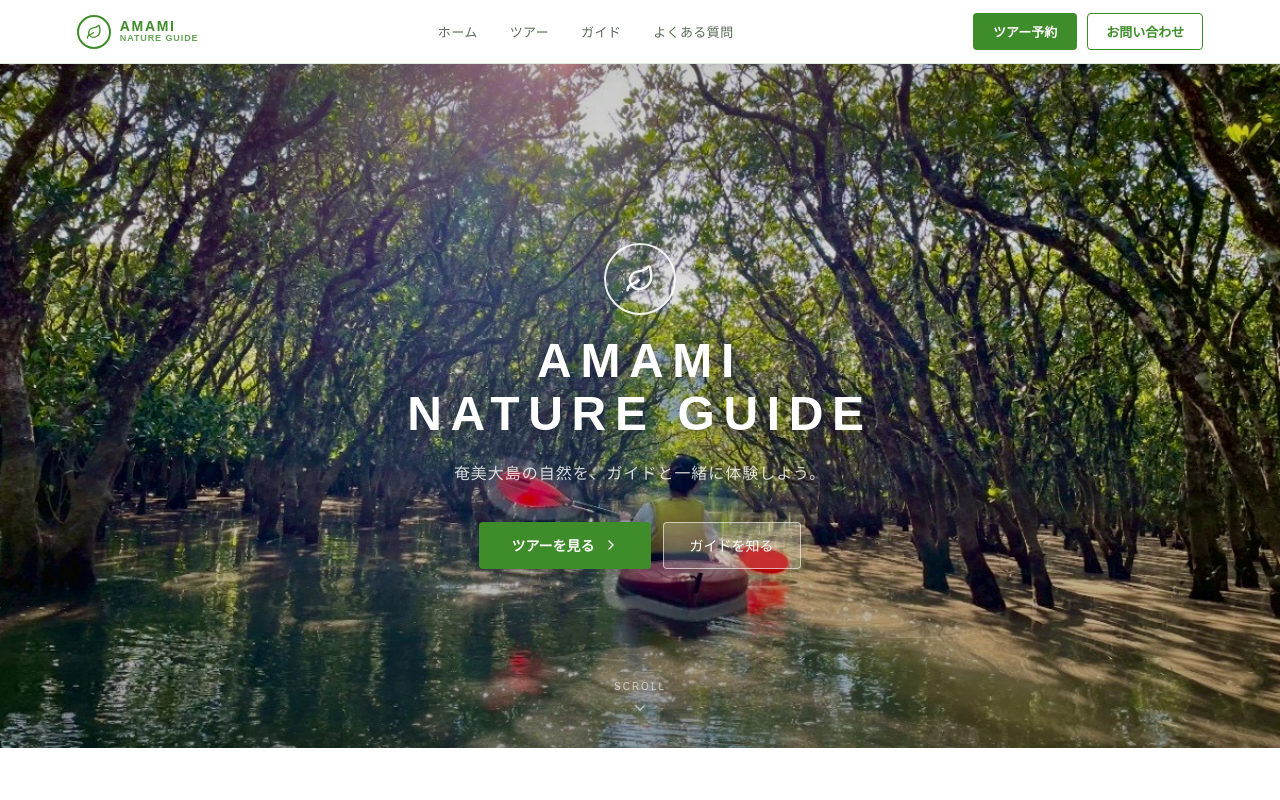
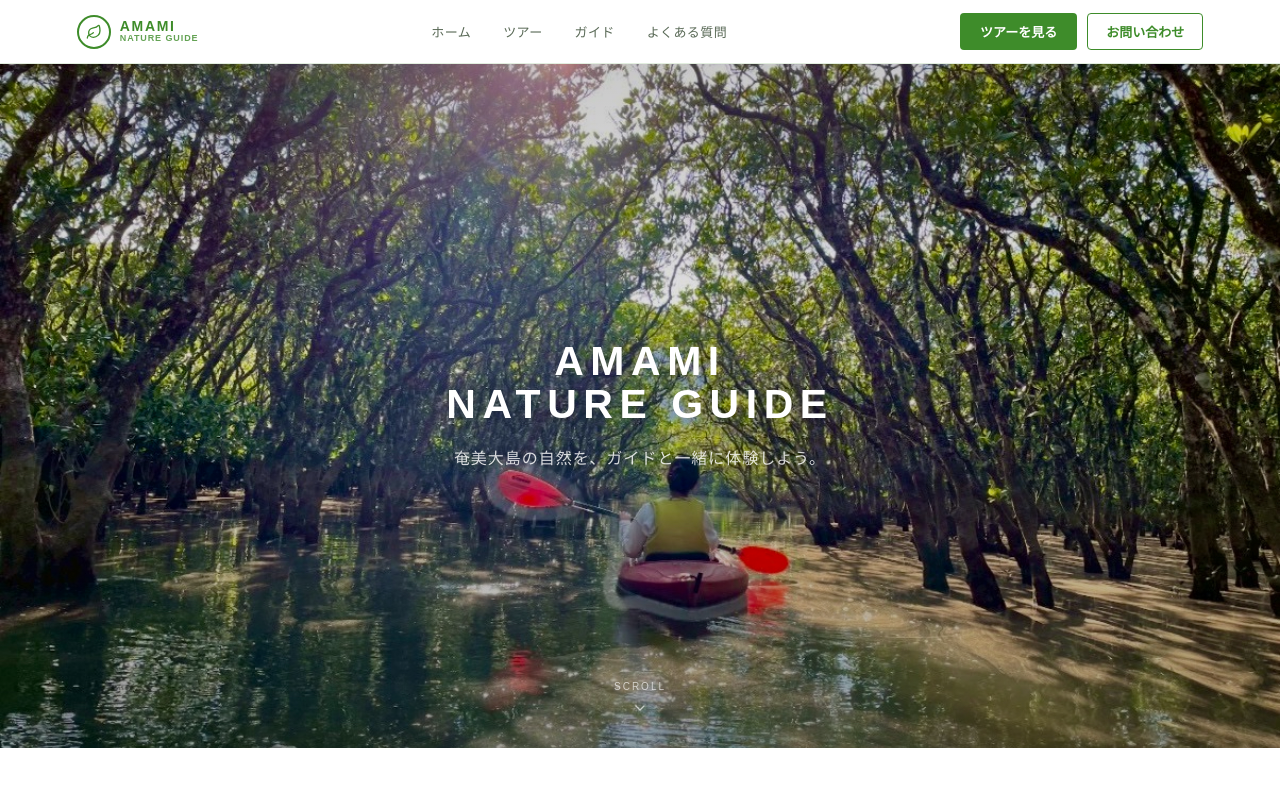
Before and after one commit to ikucha-portfolio/amami-guide-redesign, a React (Vite) app: page / in a window 1280 px wide. Shown: the top 800 px of the page. Built offline with nearby package versions, Linux system fonts and the light colour scheme.

Commit message:
HeroのCTA削除とナビ導線調整

```diff
--- a/src/components/Hero.jsx
+++ b/src/components/Hero.jsx
@@ -1,6 +1,5 @@
-import { Leaf, ChevronRight, ChevronDown } from "lucide-react";
+import { ChevronDown } from "lucide-react";
 import { ImageWithFallback } from "./ImageWithFallback";
-import { COLORS as C } from "../siteData";
 
 export default function Hero() {
   return (
@@ -22,7 +21,7 @@ export default function Hero() {
         }}
       />
 
-      {/* Very subtle overlay */}
+      {/* Overlay */}
       <div
         style={{
           position: "absolute",
@@ -32,7 +31,7 @@ export default function Hero() {
         }}
       />
 
-      {/* Centered brand mark */}
+      {/* Center Typography */}
       <div
         style={{
           position: "absolute",
@@ -42,31 +41,17 @@ export default function Hero() {
           alignItems: "center",
           justifyContent: "center",
           textAlign: "center",
+          transform: "translateY(0)",
         }}
       >
         <div
           style={{
-            width: "72px",
-            height: "72px",
-            borderRadius: "50%",
-            border: "2px solid rgba(255,255,255,0.9)",
-            display: "flex",
-            alignItems: "center",
-            justifyContent: "center",
-            marginBottom: "20px",
-          }}
-        >
-          <Leaf size={30} color="rgba(255,255,255,0.95)" />
-        </div>
-
-        <div
-          style={{
             fontFamily: "'Cabin', sans-serif",
-            fontSize: "clamp(24px, 3.8vw, 48px)",
-            fontWeight: 700,
-            letterSpacing: "0.18em",
-            color: "#fff",
-            lineHeight: 1.1,
+            fontSize: "clamp(24px, 3.2vw, 42px)",
+            fontWeight: 600,
+            letterSpacing: "0.16em",
+            color: "#ffffff",
+            lineHeight: 1.05,
             textShadow: "0 2px 20px rgba(0,0,0,0.3)",
           }}
         >
@@ -87,51 +72,9 @@ export default function Hero() {
         >
           奄美大島の自然を、ガイドと一緒に体験しよう。
         </div>
-
-        <div
-          style={{
-            display: "flex",
-            gap: "12px",
-            marginTop: "36px",
-          }}
-        >
-          <a
-            href="#tours"
-            style={{
-              background: C.green,
-              color: "#fff",
-              padding: "13px 32px",
-              borderRadius: "4px",
-              textDecoration: "none",
-              fontWeight: 700,
-              fontSize: "14px",
-              display: "flex",
-              alignItems: "center",
-              gap: "8px",
-            }}
-          >
-            ツアーを見る
-            <ChevronRight size={16} />
-          </a>
-
-          <a
-            href="#guide"
-            style={{
-              background: "rgba(255,255,255,0.18)",
-              color: "#fff",
-              border: "1.5px solid rgba(255,255,255,0.6)",
-              padding: "12px 26px",
-              borderRadius: "4px",
-              textDecoration: "none",
-              fontSize: "14px",
-              fontWeight: 500,
-            }}
-          >
-            ガイドを知る
-          </a>
-        </div>
       </div>
 
+      {/* Scroll */}
       <div
         style={{
           position: "absolute",
--- a/src/components/Nav.jsx
+++ b/src/components/Nav.jsx
@@ -108,7 +108,6 @@ export default function Nav({
         <a href="#guide" style={linkStyle}>ガイド</a>
         <a href="#faq" style={linkStyle}>よくある質問</a>
       </div>
-
 {/* CTA */}
 <div
   style={{
@@ -118,7 +117,7 @@ export default function Nav({
   }}
 >
   <a
-          href="#contact"
+    href="#tours"
     style={{
       background: C.green,
       color: "#fff",
@@ -129,7 +128,7 @@ export default function Nav({
       fontWeight: 700,
     }}
   >
-          ツアー予約
+    ツアーを見る
   </a>
 
   <a
--- a/src/siteData.js
+++ b/src/siteData.js
@@ -6,7 +6,7 @@ export const TOURS = [
   duration: "約3時間",
   price: "¥9,000",
   priceNote: "〜",
-  target: "初心者・家族連れ",
+  target: "初心者OK",
   description:
     "マングローブをカヌーで進み、周辺の滝を巡る人気No.1ツアー。奄美らしい自然を満喫できます。",
   tag: "人気No.1",
```
Lines whose indentation alone changed are shown as unchanged.
